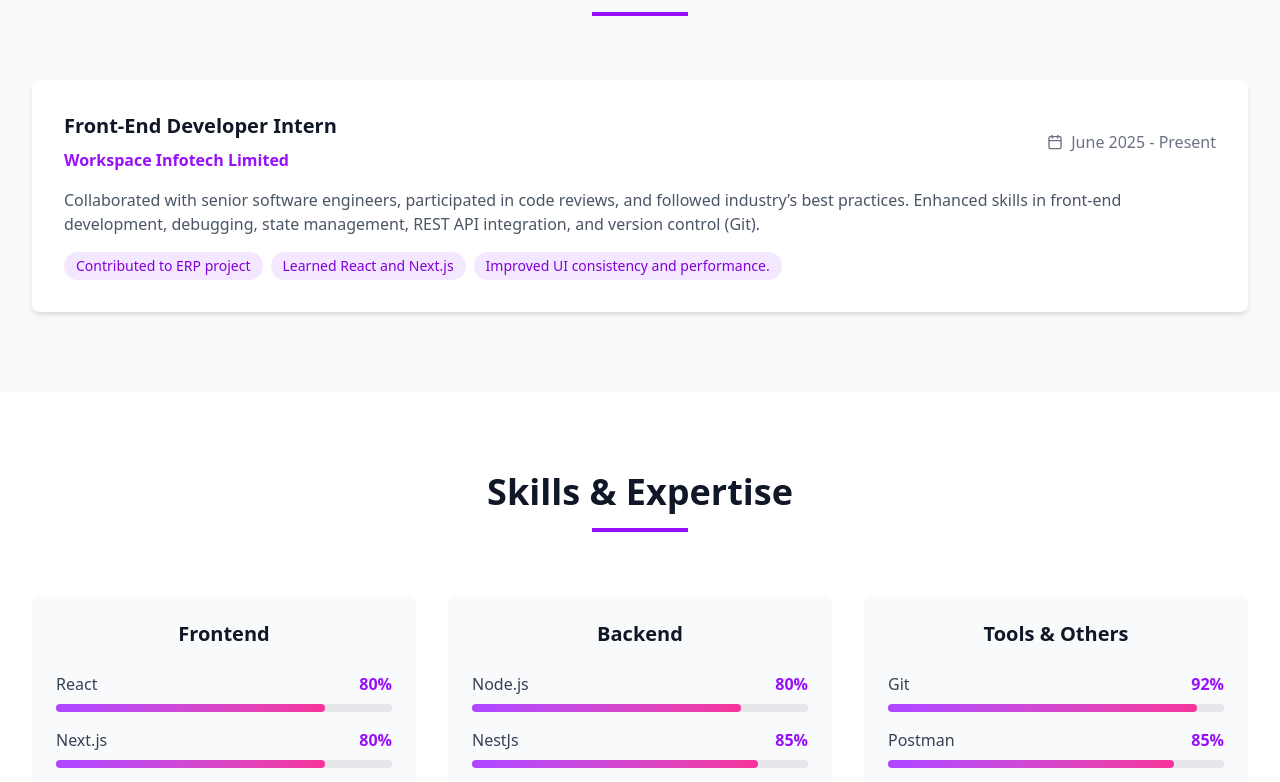
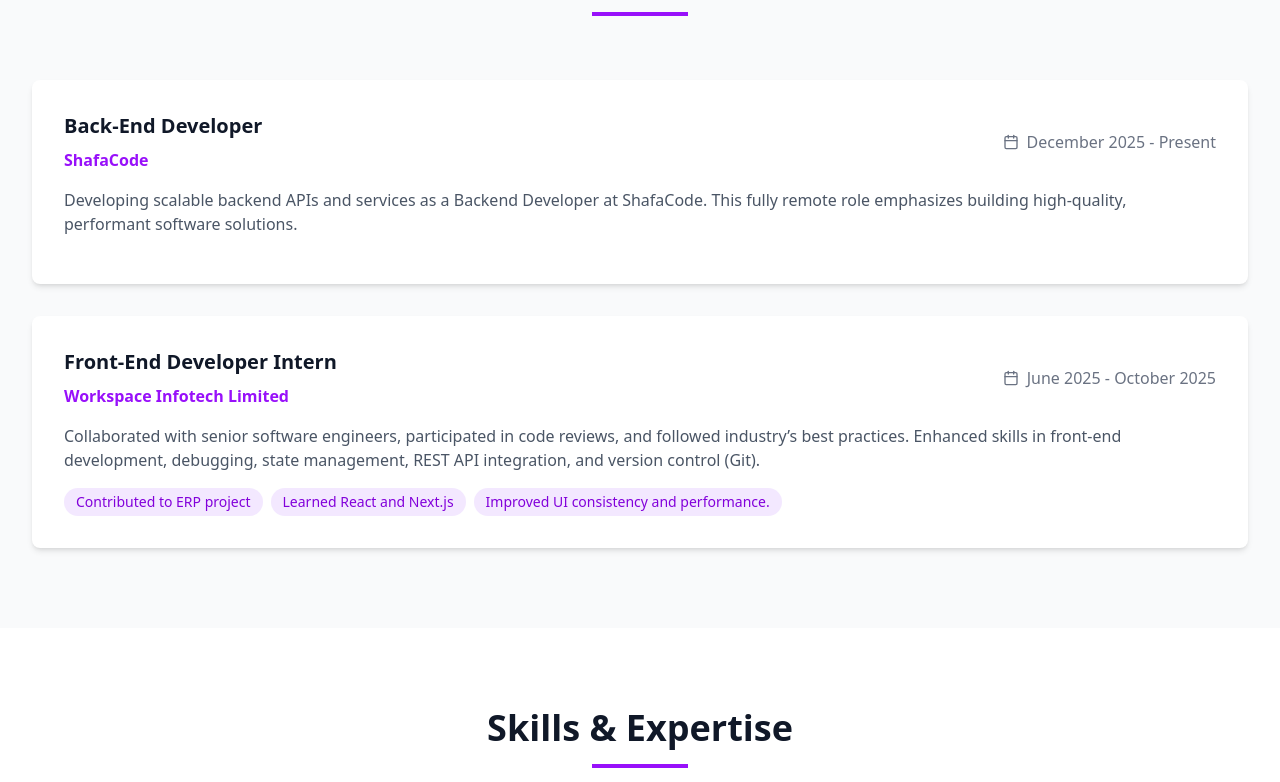
Before and after one commit to hrmasum99/my-portfolio, a React (Vite) app: page / in a window 1280 px wide. Shown: the part 1978-2760 px from the top of the page. Built offline with nearby package versions, Linux system fonts and the light colour scheme.

Commit message:
update experience

```diff
--- a/src/components/Experience.jsx
+++ b/src/components/Experience.jsx
@@ -16,17 +16,19 @@ const Experience = () => {
     //   description: "Developed responsive web applications and collaborated with UX/UI teams to create intuitive user interfaces.",
     //   achievements: ["Built 10+ responsive websites", "Reduced load time by 60%", "Implemented modern design systems"]
     // },
-    // {
-    //   title: "Junior Web Developer",
-    //   company: "StartupXYZ",
-    //   period: "2019 - 2020",
-    //   description: "Started career developing small-scale applications and learning modern web development practices.",
-    //   achievements: ["Delivered 5+ client projects", "Learned React and Node.js", "Contributed to open source"]
-    // },
+    {
+      title: "Back-End Developer",
+      company: "ShafaCode",
+      period: "December 2025 - Present",
+      description: "Developing scalable backend APIs and services as a Backend Developer at ShafaCode. This fully remote role emphasizes building high-quality, performant software solutions.",
+      achievements: [
+        //"Delivered 5+ client projects", "Learned NestJs and Node.js", "Contributed to open source"
+      ]
+    },
     {
       title: "Front-End Developer Intern",
       company: "Workspace Infotech Limited",
-      period: "June 2025 - Present",
+      period: "June 2025 - October 2025",
       description: "Collaborated with senior software engineers, participated in code reviews, and followed industry’s best practices. Enhanced skills in front-end development, debugging, state management, REST API integration, and version control (Git).",
       achievements: ["Contributed to ERP project", "Learned React and Next.js", "Improved UI consistency and performance."]
     }
--- a/src/components/Publications.jsx
+++ b/src/components/Publications.jsx
@@ -4,10 +4,10 @@ const Publications = () => {
   const publications = [
     {
       title: "A Multimodal Deep Learning Framework for Integrating Visual, Textual, and Categorical Features in Retail Price Estimation",
-      journal: "Array",
+      journal: "Array, Volume 28, December 2025, 100565",
       year: "2025",
       description: "This article presents a multimodal deep learning framework for retail price estimation. It leverages product images, descriptions, and categorical data to develop and compare two distinct model architectures: the Functional API and the Sequential API, ultimately aiming to find a balance between accuracy and computational efficiency.",
-      link: "#"
+      link: "https://www.sciencedirect.com/science/article/pii/S2590005625001924"
     },
     {
       title: "Smart Home and Garden Management System with Environmental Monitoring and Automation",
```
